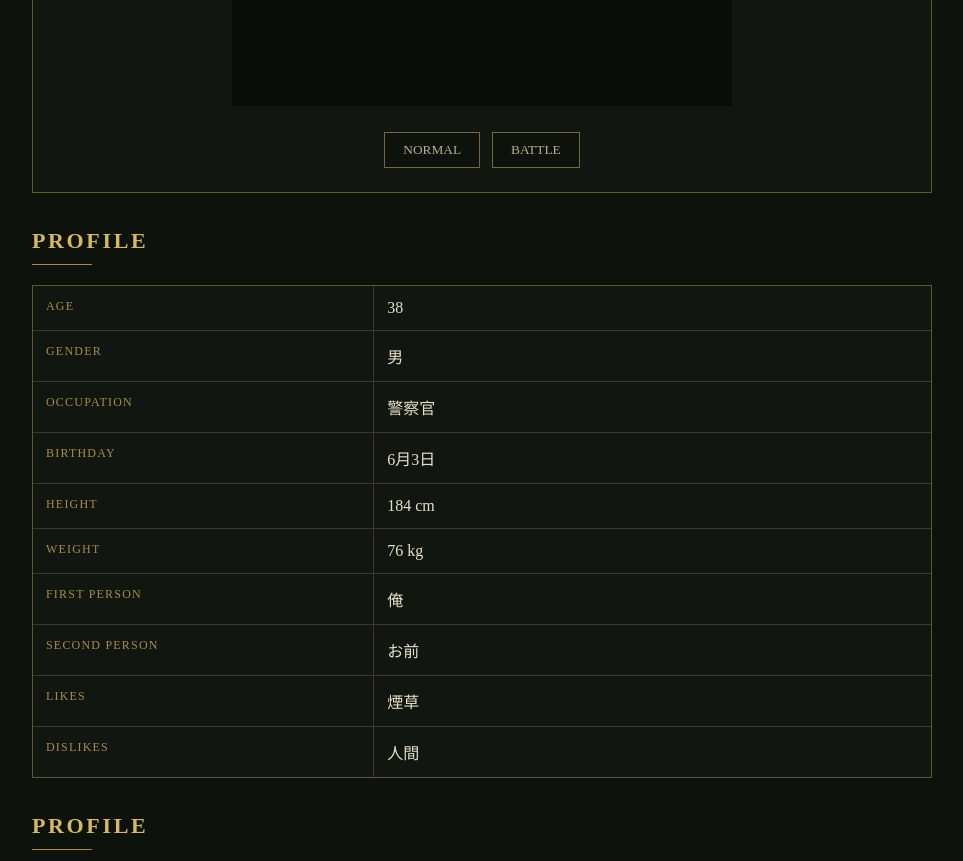
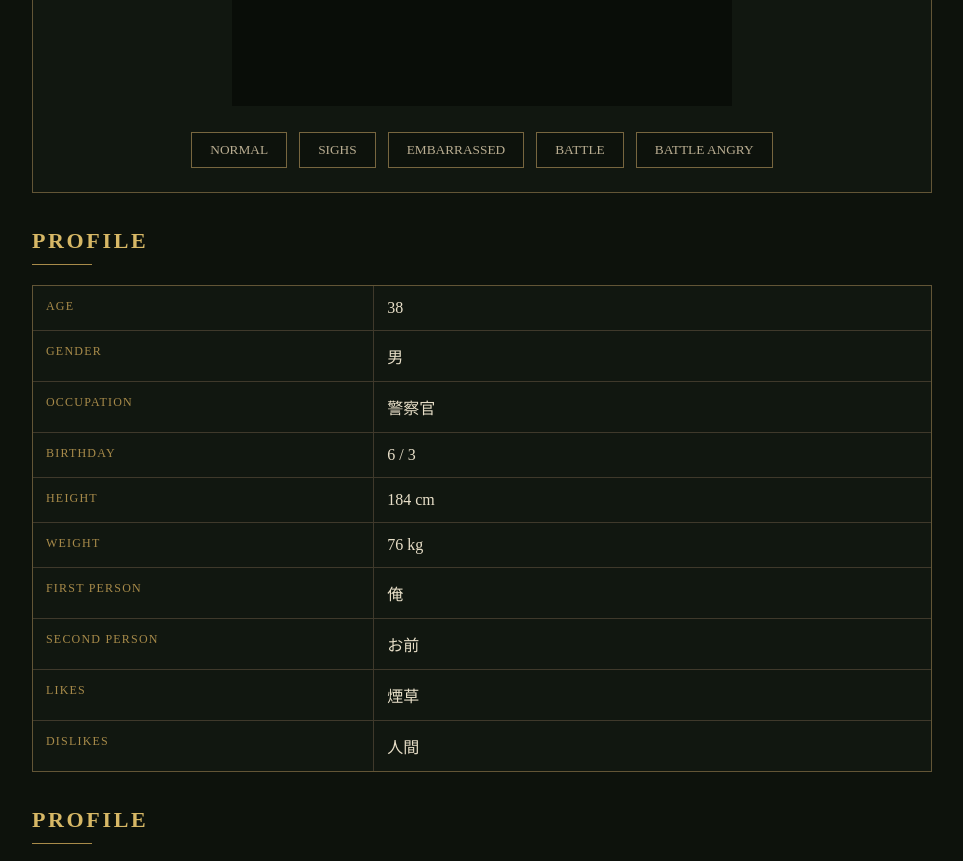
Before and after one commit to yukamenseki-916/CHARACTER-ARCHIVE, a plain HTML site: page azuma.html in a window 1280 px wide. Shown: the part 840-1701 px from the top of the page, without its empty margins (158-1121 px from the left). Drawn offline with Linux system fonts and the light colour scheme.

Commit message:
Update button actions and birthday format in azuma.html

```diff
--- a/azuma.html
+++ b/azuma.html
@@ -352,9 +352,30 @@
 
         <button
           class="portrait-button"
+          onclick="changePortrait('azuma-sigh.png')"
+        >
+          SIGHS
+        </button>
+
+        <button
+          class="portrait-button"
+          onclick="changePortrait('azuma-embarrassed.png')"
+        >
+          EMBARRASSED
+        </button>
+
+        <button
+          class="portrait-button"
           onclick="changePortrait('azuma-battle.png')"
         >
           BATTLE
+        </button>
+
+        <button
+          class="portrait-button"
+          onclick="changePortrait('azuma-battle-angry.png')"
+        >
+          BATTLE ANGRY
         </button>
 
       </div>
@@ -404,7 +425,7 @@
             BIRTHDAY
           </div>
           <div class="data-value">
-            6月3日
+            6 / 3
           </div>
         </div>
 
```
